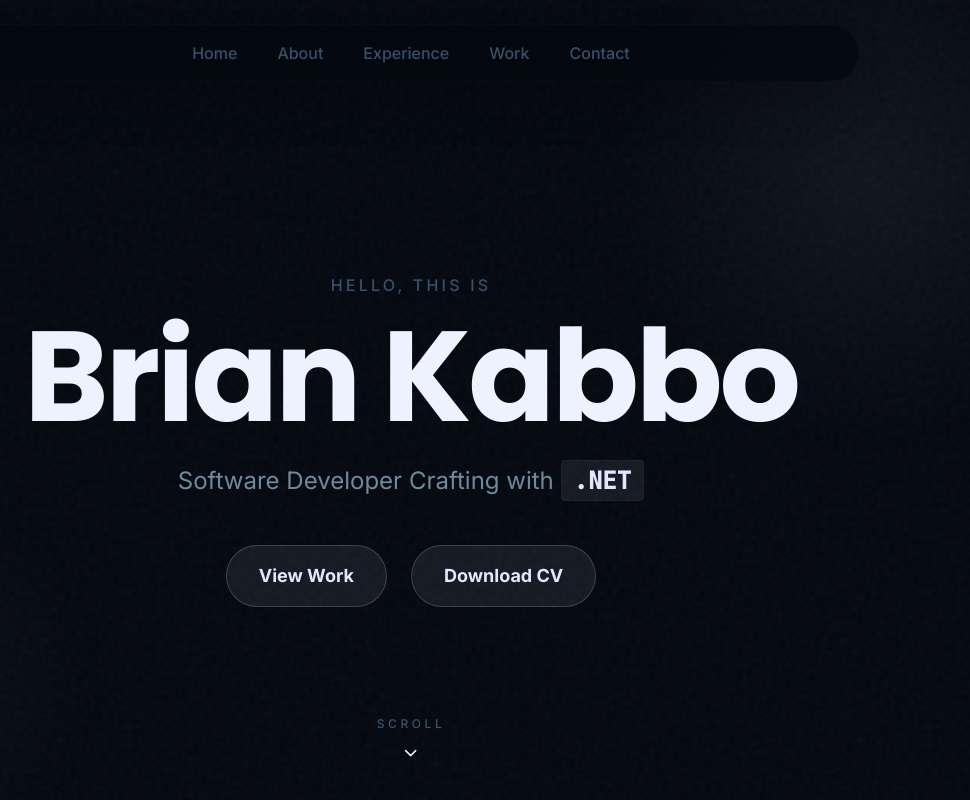
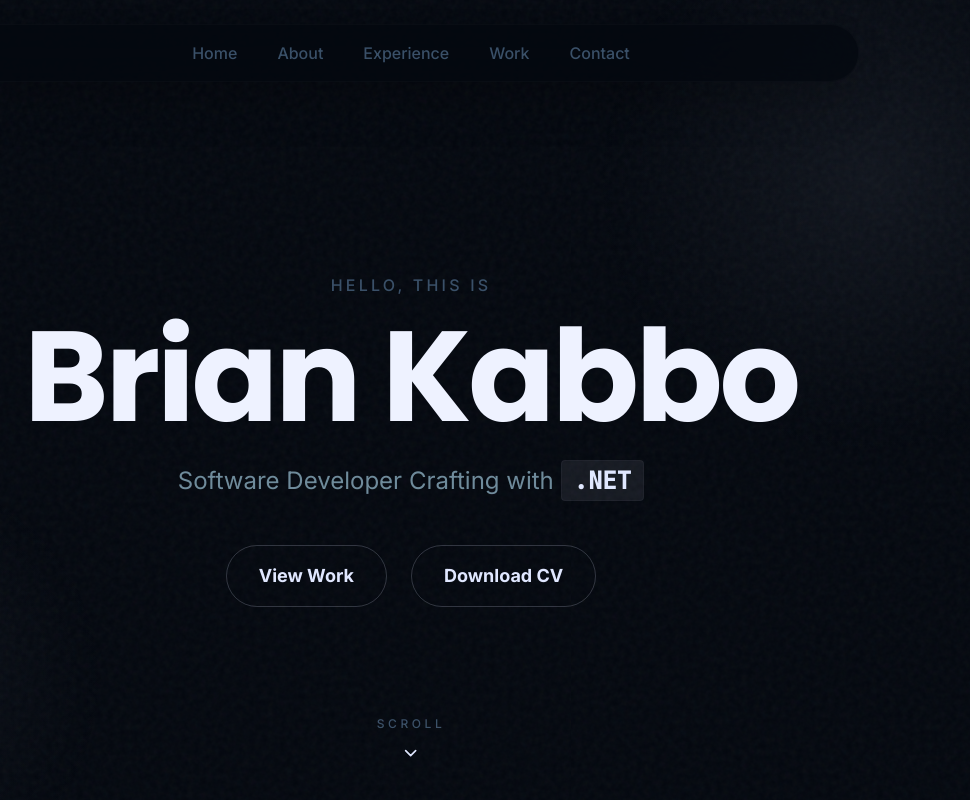
Before and after one commit to Charan951/protfilo, a React (Vite) app in the folder Brian Kabbo Sarker/: page / in a window 1280 px wide. Shown: the top 800 px of the page, without its empty margins (229-1199 px from the left). Built offline with nearby package versions, Linux system fonts and the light colour scheme.

Commit message:
feat: Implement core portfolio sections (About, Contact, Experience, Hero, Showcase) and base styling.

```diff
--- a/Brian Kabbo Sarker/src/sections/About.jsx
+++ b/Brian Kabbo Sarker/src/sections/About.jsx
@@ -80,7 +80,7 @@ const About = () => {
         whileInView="visible"
         viewport={{ once: true, margin: "-100px" }}
         variants={revealVariants}
-        className="holographic-card p-10 md:p-16 rounded-[2rem]"
+        className="glass-card p-10 md:p-16 rounded-[2rem]"
       >
         <h3 className="text-3xl font-bold mb-12 text-text-heading">How I build things</h3>
         <div className="grid grid-cols-1 md:grid-cols-3 gap-12">
--- a/Brian Kabbo Sarker/src/sections/Contact.jsx
+++ b/Brian Kabbo Sarker/src/sections/Contact.jsx
@@ -41,7 +41,7 @@ const Contact = () => {
         <div className="flex flex-wrap justify-center gap-6 mt-24">
           <a
             href="mailto:braiankabbo@gmail.com"
-            className="btn-shine flex items-center gap-3 px-10 py-5 rounded-2xl glass-card hover:bg-moonstone-dim/20 transition-all duration-300 text-moonstone font-bold text-lg"
+            className="btn-shine flex items-center gap-3 px-10 py-5 rounded-2xl border border-moonstone-border bg-transparent hover:bg-white transition-all duration-300 text-moonstone font-bold text-lg"
           >
             <Mail className="w-5 h-5" />
             Email Me
@@ -50,7 +50,7 @@ const Contact = () => {
             href="https://linkedin.com/in/brian-kabbo-sarker"
             target="_blank"
             rel="noopener noreferrer"
-            className="btn-shine flex items-center gap-3 px-10 py-5 rounded-2xl glass-card hover:bg-moonstone-dim/20 transition-all duration-300 text-moonstone font-bold text-lg"
+            className="btn-shine flex items-center gap-3 px-10 py-5 rounded-2xl border border-moonstone-border bg-transparent hover:bg-white transition-all duration-300 text-moonstone font-bold text-lg"
           >
             <Linkedin className="w-5 h-5" />
             LinkedIn
--- a/Brian Kabbo Sarker/src/sections/Experience.jsx
+++ b/Brian Kabbo Sarker/src/sections/Experience.jsx
@@ -69,7 +69,7 @@ const Experience = () => {
               className={`btn-shine text-left px-6 py-4 rounded-xl border transition-all duration-300 ${
                 activeTab === exp.id
                   ? 'bg-moonstone text-arctic-black font-bold border-moonstone'
-                  : 'bg-moonstone-dim border-moonstone-border/10 text-text-primary hover:bg-moonstone-dim/20'
+                  : 'bg-transparent border-moonstone-border/20 text-text-primary hover:bg-white'
               }`}
             >
               {exp.company}
--- a/Brian Kabbo Sarker/src/sections/Hero.jsx
+++ b/Brian Kabbo Sarker/src/sections/Hero.jsx
@@ -58,7 +58,7 @@ const Hero = () => {
         >
           <a
             href="#showcase"
-            className="group btn-shine px-8 py-4 rounded-full border border-moonstone-border text-moonstone font-bold text-lg bg-moonstone-dim hover:bg-moonstone-dim/20 transition-all duration-300"
+            className="group btn-shine px-8 py-4 rounded-full border border-moonstone-border text-moonstone font-bold text-lg bg-transparent hover:bg-white transition-all duration-300"
           >
             View Work
           </a>
@@ -66,7 +66,7 @@ const Hero = () => {
             href="https://drive.google.com/file/d/1ERIkqExyzmGRm_Hhst7v-mMBce7TGdWh/view?usp=sharing"
             target="_blank"
             rel="noopener noreferrer"
-            className="group btn-shine px-8 py-4 rounded-full border border-moonstone-border text-moonstone font-bold text-lg bg-moonstone-dim hover:bg-moonstone-dim/20 transition-all duration-300"
+            className="group btn-shine px-8 py-4 rounded-full border border-moonstone-border text-moonstone font-bold text-lg bg-transparent hover:bg-white transition-all duration-300"
           >
             Download CV
           </a>
--- a/Brian Kabbo Sarker/src/sections/Showcase.jsx
+++ b/Brian Kabbo Sarker/src/sections/Showcase.jsx
@@ -25,7 +25,7 @@ const Showcase = () => {
         whileInView="visible"
         viewport={{ once: true, margin: "-100px" }}
         variants={revealVariants}
-        className="holographic-card rounded-[2rem] py-32 text-center"
+        className="glass-card rounded-[2rem] py-32 text-center"
       >
         <motion.div
           animate={{ rotate: [0, 10, -10, 0] }}
--- a/Brian Kabbo Sarker/src/styles/index.css
+++ b/Brian Kabbo Sarker/src/styles/index.css
@@ -124,30 +124,25 @@
   }
 }
 
+.btn-shine-revert-flag { }
+
 .btn-shine {
   position: relative;
   overflow: hidden;
+  transition: all 0.4s cubic-bezier(0.16, 1, 0.3, 1);
+  z-index: 1;
 }
 
-.btn-shine::after {
-  content: "";
-  position: absolute;
-  top: -50%;
-  left: -100%;
-  width: 50%;
-  height: 200%;
-  background: linear-gradient(
-    to right,
-    transparent,
-    rgba(255, 255, 255, 0.3),
-    transparent
-  );
-  transform: rotate(30deg);
-  transition: none;
+.btn-shine:hover {
+  transform: translateY(-3px);
+  background-color: #eef2ff !important; /* Moonlight White Fill */
+  color: #04080f !important; /* Arctic Black labels */
+  border-color: #e0e7ff;
+  box-shadow: 0 10px 25px -5px rgba(224, 231, 255, 0.25), 0 8px 10px -6px rgba(0, 0, 0, 0.1);
 }
 
-.btn-shine:hover::after {
-  animation: shine 1.2s ease-in-out;
+.btn-shine:hover svg {
+  color: #04080f !important;
 }
 
 .film-grain {
```
